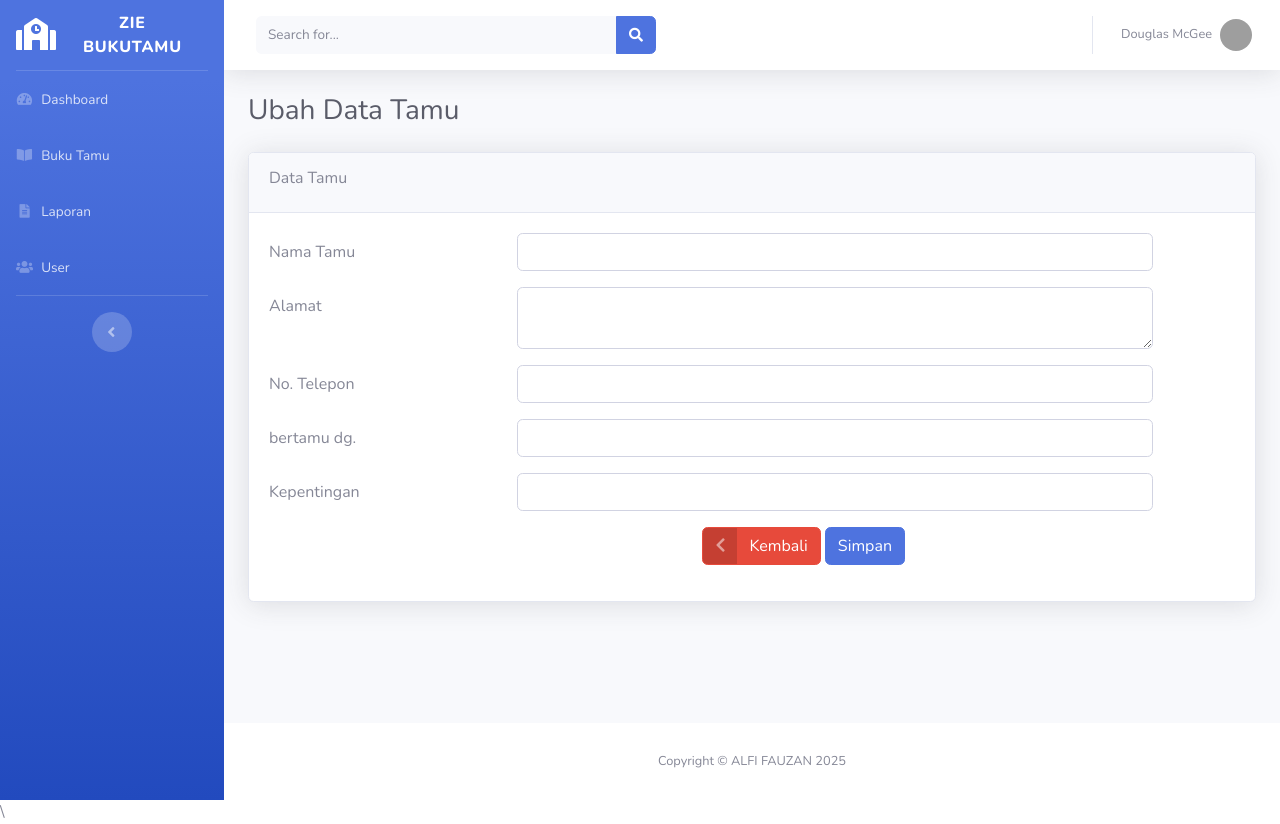
After one commit to Alfifauzan14/buku_tamu, a PHP site: page /edit-tamu.php in a window 1280 px wide. The commit adds this page. Run offline with PHP 8.4, Linux system fonts and the light colour scheme; data that the repository does not hold is empty; grey boxes are pictures that could not be loaded.

Commit message:
menambahkan halaman edit buku tamu dan fitur ubah data tamu

```diff
--- a/buku-tamu.php
+++ b/buku-tamu.php
@@ -78,7 +78,7 @@ include_once('templates/header.php');
                     <td><?= $tamu['bertamu'];?></td>
                     <td><?= $tamu['kepentingan'];?></td>
                     <td>
-                                            <button class="btn btn-success" type="button">Ubah</button>
+                      <a class="btn btn-success" href="edit-tamu.php?id=<?= $tamu['id_tamu']?>">Ubah</a>
                       <button class="btn btn-danger" type="button">Hapus</button>
                     </td>
                   </tr>
--- /dev/null
+++ b/edit-tamu.php
@@ -0,0 +1,101 @@
+<?php
+include_once('templates/header.php');
+include_once('function.php');
+
+// jika ada id_tamu di url
+if( isset($_GET['id']) ) {
+    $id_tamu = $_GET['id'];
+    // ambil data tamu yang sesuai dengan id_tamu
+    $data = query("SELECT * FROM buku_tamu WHERE id_tamu = '$id_tamu'")[0];
+}
+?>
+
+<!-- Begin Page Content -->
+<div class="container-fluid">
+
+    <!-- Page Heading -->
+    <h1 class="h3 mb-4 text-gray-800">Ubah Data Tamu</h1>
+
+    <?php
+    //jika tombol simpan di klik
+    if( isset($_POST['simpan']) ) {
+        if( ubah_tamu($_POST) > 0 ) {
+    ?>
+          <div class='alert alert-success' role='alert'>
+            Data Berhasil diubah!
+          </div>
+        <?php
+        } else {
+        ?>
+          <div class='alert alert-danger' role='alert'>
+            Data Gagal diubah!
+          </div>
+    <?php
+      }
+    }
+    ?>
+
+    <!-- konten edit data tamu -->
+    <div class="card shadow mb-4">
+      <div class="card-header py-3">
+        <h6>Data Tamu</h6>
+      </div>
+      <div class="card-body">
+        <form method="post" action="">
+          <input type="hidden" name="id_tamu" id="id_tamu" value="<?= $id_tamu ?>">
+          <div class="form-group row">
+            <label for="nama_tamu" class="col-sm-3 col-form-label">Nama Tamu</label>
+            <div class="col-sm-8">
+              <input type="text" class="form-control" id="nama_tamu" name="nama_tamu" value="<?= $data['nama_tamu'] ?>">
+            </div>
+          </div>
+          <div class="form-group row">
+            <label for="alamat" class="col-sm-3 col-form-label">Alamat</label>
+            <div class="col-sm-8">
+              <textarea class="form-control" id="alamat" name="alamat"><?= $data['alamat'] ?></textarea>
+            </div>
+          </div>
+          <div class="form-group row">
+            <label for="no_hp" class="col-sm-3 col-form-label">No. Telepon</label>
+            <div class="col-sm-8">
+              <input type="text" class="form-control" id="no_hp" name="no_hp" value="<?= $data['no_hp'] ?>">
+            </div>
+          </div>
+          <div class="form-group row">
+            <label for="bertamu" class="col-sm-3 col-form-label">bertamu dg.</label>
+            <div class="col-sm-8">
+              <input type="text" class="form-control" id="bertamu" name="bertamu" value="<?= $data['bertamu'] ?>">
+            </div>
+          </div>
+          <div class="form-group row">
+            <label for="kepentingan" class="col-sm-3 col-form-label">Kepentingan</label>
+            <div class="col-sm-8">
+              <input type="text" class="form-control" id="kepentingan" name="kepentingan" value="<?= $data['kepentingan'] ?>">
+            </div>
+          </div>
+          <div class="form-group row">
+            <label for="" class="col-sm3 col-form-label"></label>
+            <div class="col-sm-8 d-flex justify-content-end">
+              <div>
+                <a type="button" class="btn btn-danger btn-icon-split" href="buku-tamu.php">
+                  <span class="icon text-white-50">
+                    <i class="fas fa-chevron-left"></i>
+                  </span>
+                  <span class="text">Kembali</span>
+                </a>
+                <button type="submit" name="simpan" class="btn btn-primary">Simpan</button>
+              </div>
+            </div>
+          </div>
+        </form>
+
+    </div>
+</div>
+
+</div>
+<!-- /.container-fluid -->
+
+
+<?php
+include_once('templates/footer.php');
+?>
--- a/function.php
+++ b/function.php
@@ -32,4 +32,28 @@ function tambah_tamu($data){
 
     return mysqli_affected_rows($koneksi);
 }
+
+// funcsi ubah data tamu
+function ubah_tamu($data){
+    global $koneksi;
+
+    $id = htmlspecialchars($data['id_tamu']);
+    $nama_tamu = htmlspecialchars($data['nama_tamu']);
+    $alamat = htmlspecialchars($data['alamat']);
+    $no_hp = htmlspecialchars($data['no_hp']);
+    $bertamu = htmlspecialchars($data['bertamu']);
+    $kepentingan = htmlspecialchars($data['kepentingan']);
+
+    // query update data
+    $query = "UPDATE buku_tamu SET
+                nama_tamu = '$nama_tamu',
+                alamat = '$alamat',
+                no_hp = '$no_hp',
+                bertamu = '$bertamu',
+                kepentingan = '$kepentingan'
+              WHERE id_tamu = '$id'";
+    mysqli_query($koneksi, $query);
+
+    return mysqli_affected_rows($koneksi);
+}
 ?>
--- a/templates/header.php
+++ b/templates/header.php
@@ -47,7 +47,7 @@
 
             <!-- Nav Item - Dashboard -->
             <li class="nav-item">
-                <a class="nav-link" href="index.html">
+                <a class="nav-link" href="index.php">
                     <i class="fas fa-fw fa-tachometer-alt"></i>
                     <span>Dashboard</span></a>
             </li>
```
Lines whose indentation alone changed are shown as unchanged.
